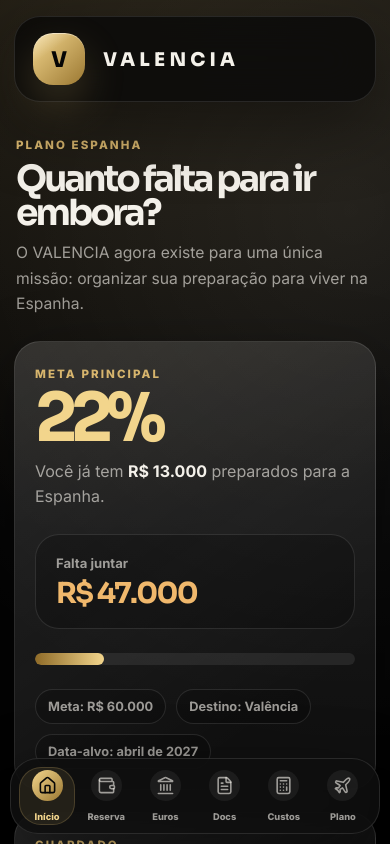
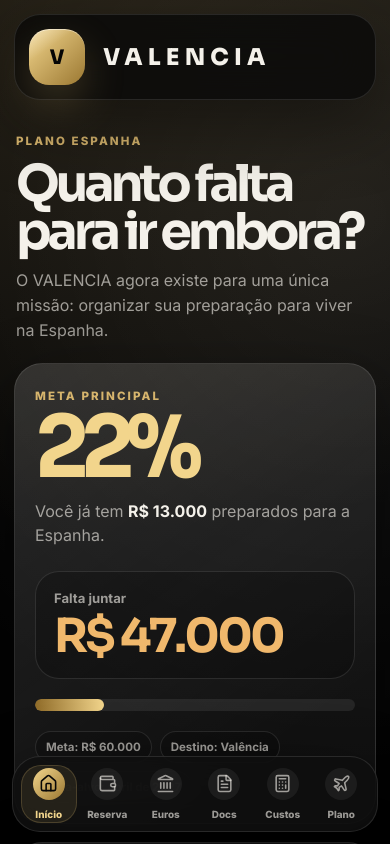
Before and after one commit to arqalexandredias-prog/valencia-spain, a React (Vite) app: page / in a window 390 px wide. Shown: the top 844 px of the page. Built offline with nearby package versions, Linux system fonts and the light colour scheme.

Commit message:
Ajusta visual mobile do VALENCIA

```diff
--- a/src/index.css
+++ b/src/index.css
@@ -734,4 +734,128 @@ a {
     width: 31px;
     height: 31px;
   }
+}@media (max-width: 780px) {
+  .app-shell {
+    padding: 14px 14px 150px;
+  }
+
+  .topbar {
+    position: relative;
+    top: 0;
+    min-height: 72px;
+    padding: 14px;
+    border-radius: 26px;
+  }
+
+  .brand-mark {
+    width: 56px;
+    height: 56px;
+    flex-basis: 56px;
+    border-radius: 20px;
+    font-size: 1.25rem;
+  }
+
+  .brand-name {
+    font-size: 1.45rem;
+    letter-spacing: 0.22em;
+  }
+
+  .main-content {
+    gap: 18px;
+    padding-top: 24px;
+  }
+
+  .page-header {
+    gap: 12px;
+  }
+
+  .page-header h1 {
+    font-size: clamp(2.55rem, 13vw, 3.8rem);
+    line-height: 0.95;
+    letter-spacing: -0.08em;
+  }
+
+  .page-header p {
+    font-size: 1rem;
+    line-height: 1.55;
+  }
+
+  .card {
+    padding: 20px;
+    border-radius: 28px;
+  }
+
+  .hero-card {
+    gap: 20px;
+  }
+
+  .hero-card h2 {
+    font-size: clamp(4.4rem, 22vw, 6.2rem);
+    line-height: 0.85;
+    margin-bottom: 14px;
+  }
+
+  .hero-card p {
+    font-size: 1rem;
+    line-height: 1.5;
+  }
+
+  .hero-missing {
+    padding: 18px;
+    border-radius: 24px;
+  }
+
+  .hero-missing strong {
+    font-size: clamp(2.3rem, 12vw, 3.3rem);
+  }
+
+  .hero-footer {
+    gap: 8px;
+  }
+
+  .hero-footer span {
+    font-size: 0.72rem;
+    padding: 8px 10px;
+  }
+
+  .bottom-nav {
+    bottom: 12px;
+    width: calc(100% - 24px);
+    padding: 8px;
+    border-radius: 28px;
+  }
+
+  .nav-item {
+    min-height: 58px;
+    border-radius: 20px;
+    font-size: 0.62rem;
+  }
+
+  .nav-icon {
+    width: 32px;
+    height: 32px;
+  }
 }
+
+@media (max-width: 380px) {
+  .brand-name {
+    font-size: 1.25rem;
+    letter-spacing: 0.18em;
+  }
+
+  .page-header h1 {
+    font-size: 2.35rem;
+  }
+
+  .hero-card h2 {
+    font-size: 4rem;
+  }
+
+  .hero-missing strong {
+    font-size: 2.2rem;
+  }
+
+  .nav-item {
+    font-size: 0.56rem;
+  }
+}
```
